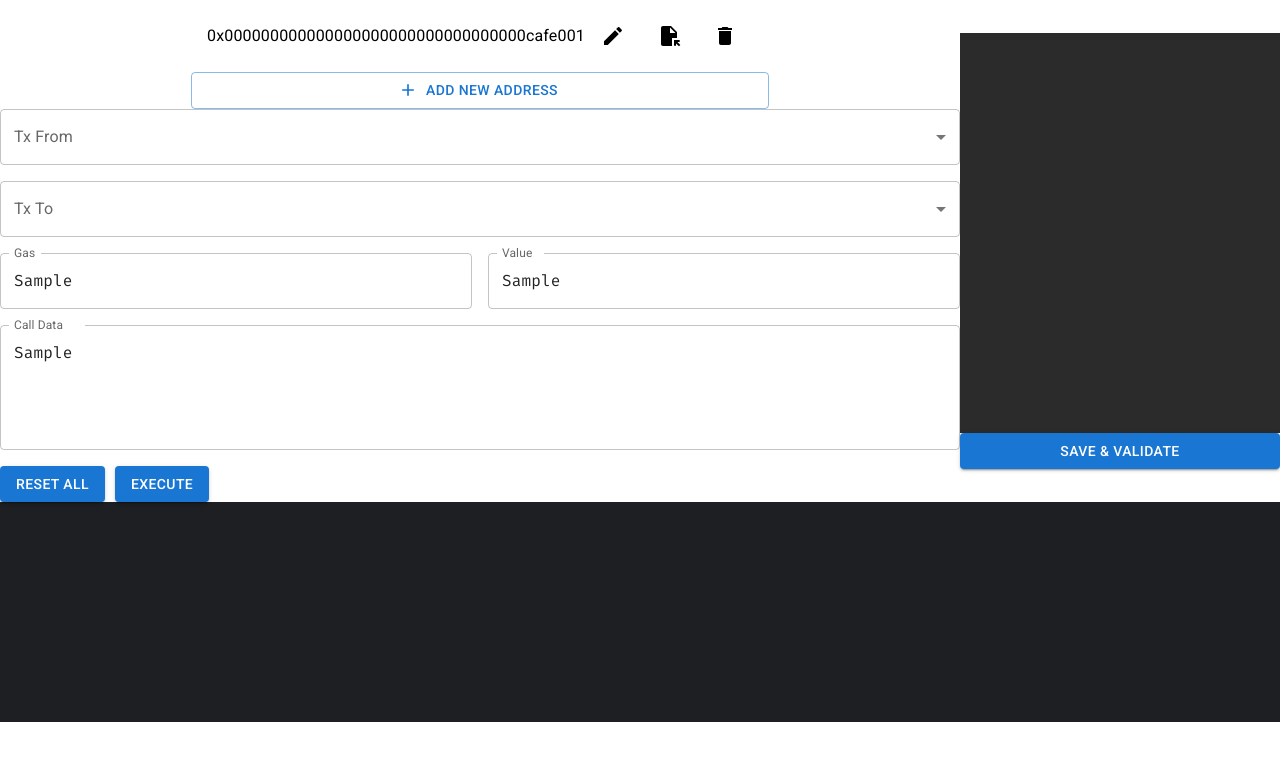
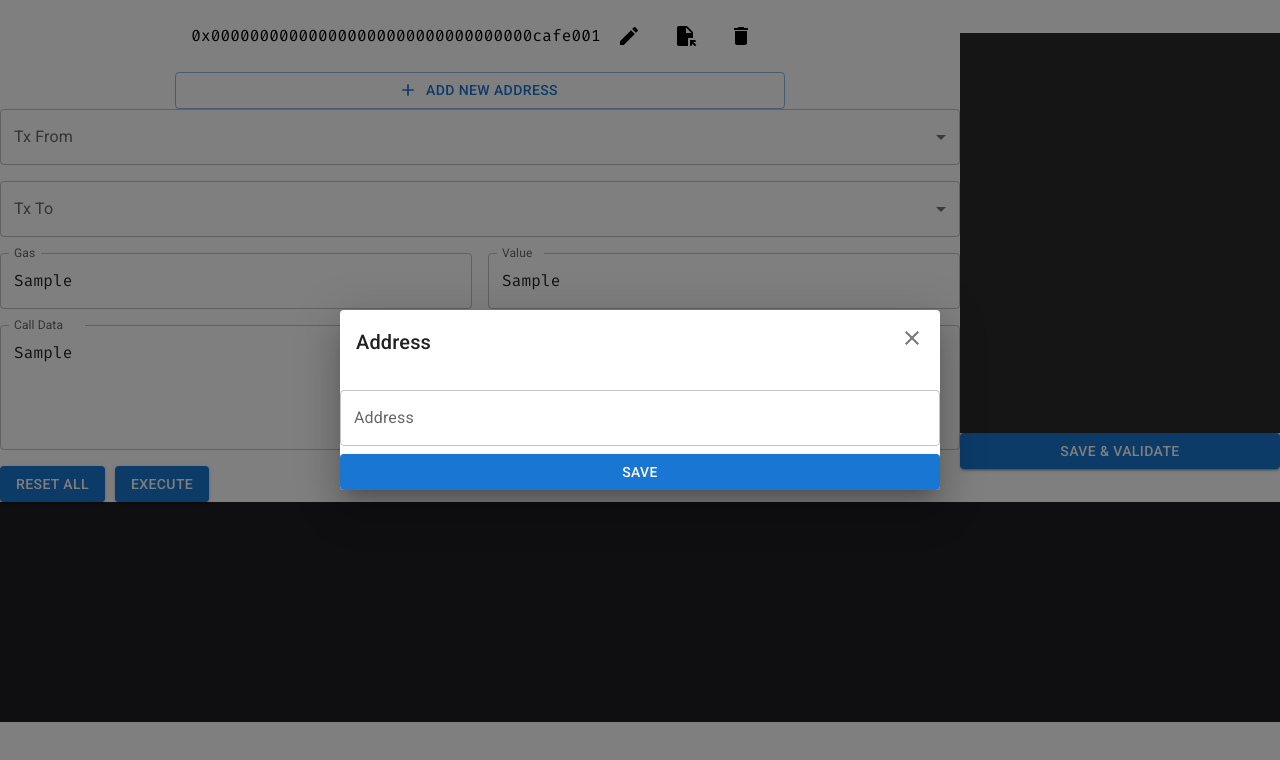
Before and after one commit to lightsing/evm-snippet, a React (Create React App) app: page / in a window 1280 px wide. Both pictures are taken after typing "Sample", "Sample", "Sample" into the empty fields and a click on the button "ADD NEW ADDRESS". Shown: the top 760 px of the page. Built offline with nearby package versions, Linux system fonts and the light colour scheme; a small style sheet from the web is missing.

Commit message:
add dialogs

```diff
--- /dev/null
+++ b/src/components/address.tsx
@@ -0,0 +1,52 @@
+import {Button, Dialog, ListItem, ListItemButton, ListItemText, TextField} from "@mui/material";
+import EditIcon from "@mui/icons-material/Edit";
+import FileOpenIcon from "@mui/icons-material/FileOpen";
+import DeleteIcon from "@mui/icons-material/Delete";
+import React from "react";
+import { AddressDialog } from "./addressDialog";
+
+interface AddressItemProps {
+  index: number;
+  address: string;
+
+  onEdit: (_: string) => void;
+  onDelete: () => void;
+}
+
+export const AddressItem = ({index, address, onDelete, onEdit}: AddressItemProps) => {
+
+  const [dialogOpen, setDialogOpen] = React.useState(false);
+
+  return (
+    <ListItem
+      key={index}
+    >
+      <ListItemText
+        primary={address}
+        primaryTypographyProps={
+          {
+            sx: {
+              fontFamily: '"Fira code", "Fira Mono", monospace',
+              textAlign: "left"
+            }
+          }
+        }
+      />
+      <ListItemButton>
+        <EditIcon onClick={() => setDialogOpen(true)}/>
+      </ListItemButton>
+      <ListItemButton>
+        <FileOpenIcon />
+      </ListItemButton>
+      <ListItemButton>
+        <DeleteIcon onClick={onDelete}/>
+      </ListItemButton>
+      <AddressDialog
+        open={dialogOpen}
+        initialValue={address}
+        onSave={onEdit}
+        onClose={() => setDialogOpen(false)}
+      />
+    </ListItem>
+  )
+}
--- /dev/null
+++ b/src/components/addressDialog.tsx
@@ -0,0 +1,71 @@
+import {Button, Dialog, DialogTitle, IconButton, TextField} from "@mui/material";
+import CloseIcon from '@mui/icons-material/Close';
+import React from "react";
+
+interface AddressDialogProps {
+  open: boolean,
+  initialValue: string,
+  onSave: (_: string) => void,
+  clearOnSave?: boolean,
+  onClose: () => void,
+}
+
+export interface DialogTitleProps {
+  onClose: () => void;
+}
+
+const AddressDialogTitle = (props: DialogTitleProps) => {
+  const { onClose } = props;
+
+  return (
+    <DialogTitle
+      sx={{m: 0, p: 2}}
+    >
+      Address
+      <IconButton
+        aria-label="close"
+        onClick={onClose}
+        sx={{
+          position: 'absolute',
+          right: 8,
+          top: 8,
+        }}
+      >
+        <CloseIcon />
+      </IconButton>
+    </DialogTitle>
+  )
+}
+
+export const AddressDialog = ({ open, initialValue, onSave, clearOnSave, onClose}: AddressDialogProps) => {
+  const [dialogValue, setDialogValue] = React.useState(initialValue);
+
+  return (
+    <Dialog open={open} onClose={onClose}
+            fullWidth={true}
+            maxWidth="sm"
+    >
+      <AddressDialogTitle onClose={onClose} />
+      <TextField
+        autoFocus
+        margin="normal"
+        label="Address"
+        variant="outlined"
+        value={dialogValue}
+        onChange={e => setDialogValue(e.target.value)}
+        inputProps={{sx: {fontFamily: '"Fira code", "Fira Mono", monospace'}}}
+      />
+      <Button variant="contained" color="primary" onClick={
+        () => {
+          onSave(dialogValue);
+          onClose();
+          if (clearOnSave) {
+            setDialogValue('');
+          }
+        }
+      }>
+        Save
+      </Button>
+    </Dialog>
+  )
+}
--- a/src/components/addresses.tsx
+++ b/src/components/addresses.tsx
@@ -1,38 +1,50 @@
-import {Button, List, ListItem, ListItemButton, ListItemText, Stack} from "@mui/material";
-import EditIcon from "@mui/icons-material/Edit";
-import FileOpenIcon from "@mui/icons-material/FileOpen";
-import DeleteIcon from "@mui/icons-material/Delete";
+import {Button, List, Stack} from "@mui/material";
 import AddIcon from "@mui/icons-material/Add";
 import React from "react";
+import {AddressItem} from "./address";
+import {AddressDialog} from "./addressDialog";
 
 
 export const Addresses = () => {
-  const [addresses, setAddresses] = React.useState(["0x000000000000000000000000000000000cafe001"]);
+  const [addresses, setAddresses] = React.useState<readonly string[]>(["0x000000000000000000000000000000000cafe001"]);
+
+  const [dialogOpen, setDialogOpen] = React.useState(false);
+
   return (
     <Stack>
       <List>
         {addresses.map((address, index) => (
-          <ListItem
-          >
-            <ListItemText
-              primary={address}
-            />
-            <ListItemButton>
-              <EditIcon />
-            </ListItemButton>
-            <ListItemButton>
-              <FileOpenIcon />
-            </ListItemButton>
-            <ListItemButton>
-              <DeleteIcon />
-            </ListItemButton>
-
-          </ListItem>
+          <AddressItem
+            index={index}
+            address={address}
+            onEdit={
+              (newVal) => {
+                setAddresses((old) => [...old.slice(0, index), newVal, ...old.slice(index + 1)]);
+              }
+            }
+            onDelete={
+              () => {
+                setAddresses(old => old.slice(0, index).concat(old.slice(index + 1)))
+              }
+            }
+          />
         ))}
       </List>
-      <Button variant="outlined" startIcon={<AddIcon />}>
+      <Button variant="outlined" startIcon={<AddIcon />} onClick={() => setDialogOpen(true)}>
         Add New Address
       </Button>
+      <AddressDialog
+        open={dialogOpen}
+        initialValue=""
+        onSave={
+          (address) => {
+            setAddresses(old => [...old, address]);
+            setDialogOpen(false);
+          }
+        }
+        onClose={() => setDialogOpen(false)}
+        clearOnSave
+      />
     </Stack>
   )
 }
```
